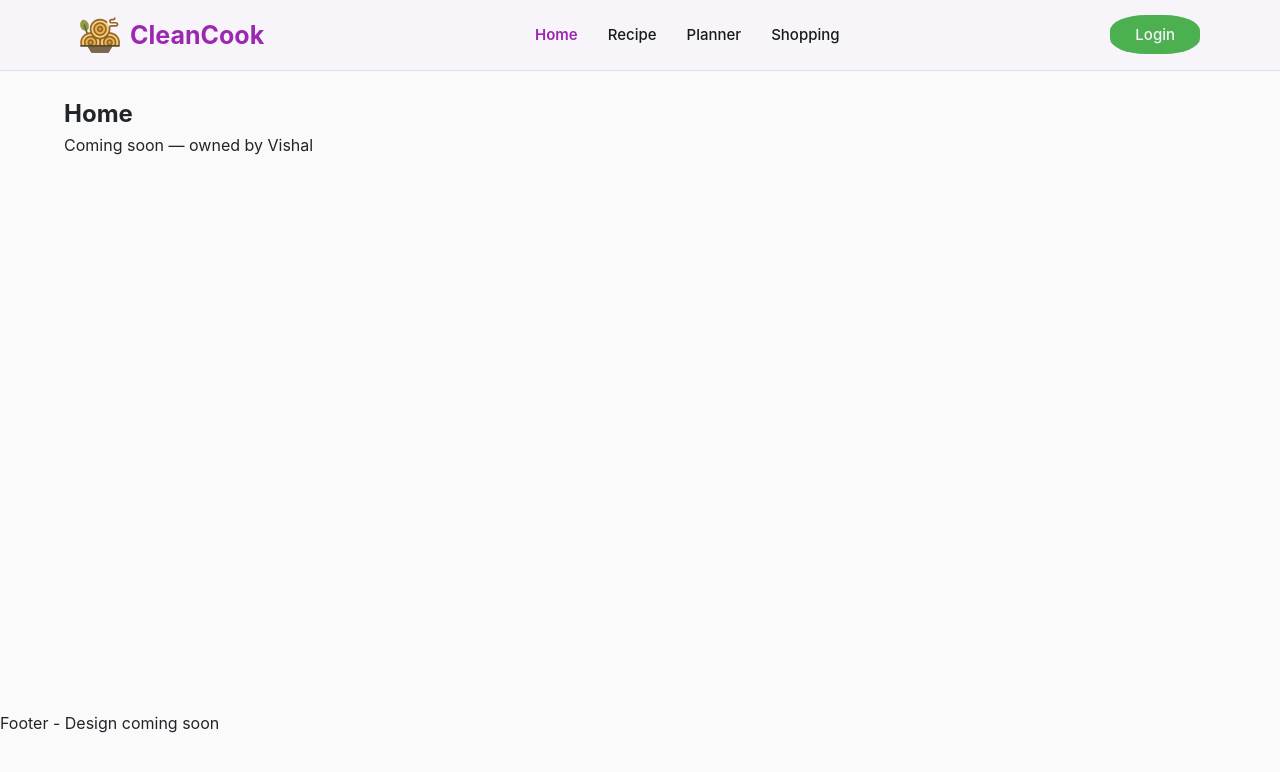
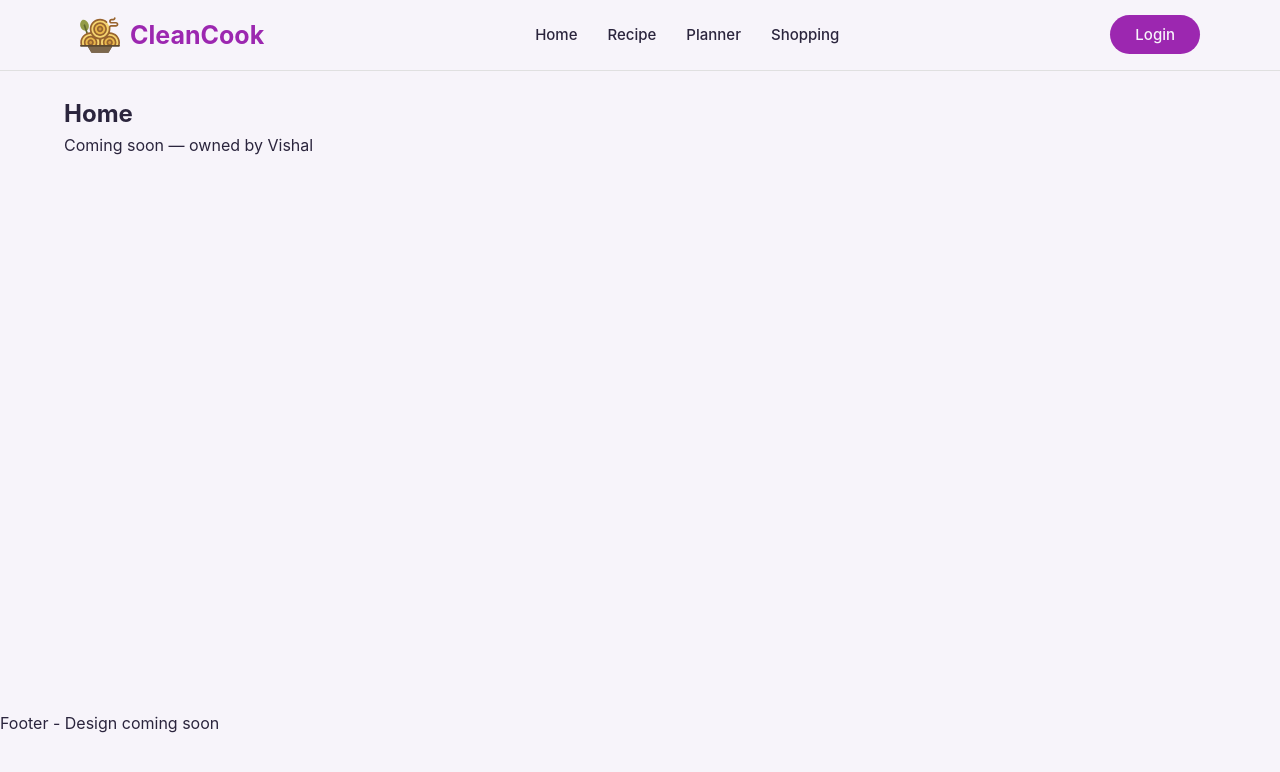
Before and after one commit to Vishal-Jadoun/CleanCook, a React (Vite) app: page / in a window 1280 px wide. Shown: the top 772 px of the page. Built offline with nearby package versions, Linux system fonts and the light colour scheme.

Commit message:
finializing navbar

```diff
--- a/src/components/Navbar/Navbar.css
+++ b/src/components/Navbar/Navbar.css
@@ -1,7 +1,7 @@
 /* Design coming soon */
 .navbar {
-    background-color: #f7f4fa;
-    border-bottom: 1px solid #e0e0e0;
+    background-color: var(--color-bg);
+    border-bottom: 1px solid var(--color-border);
     padding: 15px 0px;
     position: sticky;
     top: 0px;
@@ -30,7 +30,7 @@
 
 .logoText {
     font-size: 25px;
-    color: #9c27b0;
+    color: var(--color-primary);
     font-weight: 700;
 }
 
@@ -42,40 +42,48 @@
 }
 
 .navItem {
-    color: #171a17;
+    color: var(--color-text);
     font-size: 15px;
     transition: 0.5s ease-in-out;
     text-decoration: none;
     font-weight: 500;
+    position: relative;
 }
 
 .navItem:hover {
-    color: #9c27b0;
+    color: var(--color-primary);
 }
 
-.navItem.active {
-    color: #9c27b0;
+/* .navItem.active {
+    color: var(--color-primary);
     font-weight: 600;
     position: relative;
-}
+} */
 
-.navItem.active:hover {
+/* .navItem.active::before {
     content: "• ";
-    color: #9c27b0;
+    color: var(--color-primary);
+} */
+
+.navItem:hover::before {
+    content: "• ";
+    color: var(--color-primary);
+    position: absolute;
+    left: -12px;
 }
 
 .loginBtn {
-    background-color: #4caf50;
-    color: #f7f4fa;
+    background-color: var(--color-primary);
+    color: var(--color-bg);
     text-decoration: none;
     padding: 10px 25px;
     font-size: 15px;
     font-weight: 500;
-    border-radius: 40%;
+    border-radius: 50px;
     transition: 0.5s;
 }
 
 .loginBtn:hover {
-    background-color: #9c27b0;
-    transform: translateY(-2px);
+    background-color: var(--color-secondary);
+    /* transform: translateY(-2px); */
 }
--- a/src/styles/variables.css
+++ b/src/styles/variables.css
@@ -1,16 +1,18 @@
 :root {
   /* Colors */
-  --color-primary: #2d6a4f;
-  --color-primary-light: #52b788;
-  --color-primary-dark: #1b4332;
-  --color-secondary: #f77f00;
-  --color-accent: #e63946;
+  --color-primary: #9c27b0; /* Lavender Purple */
+  --color-primary-light: #c06ce6;
+  --color-primary-dark: #7b1fa2;
+  --color-secondary: #4caf50; /* Material Green */
+  --color-secondary-dark: #388e3c;
+  --color-accent: #009688; /* Teal Cyan */
+  --color-yellow: #ffbf00; /* Amber Yellow */
 
-  --color-bg: #fafafa;
+  --color-bg: #f7f4fa; /* Off-White */
   --color-bg-card: #ffffff;
-  --color-text: #212529;
+  --color-text: #2b253d; /* Dark Text */
   --color-text-light: #6c757d;
-  --color-border: #dee2e6;
+  --color-border: #e0e0e0;
 
   /* Typography */
   --font-main: 'Inter', 'Segoe UI', sans-serif;
```
